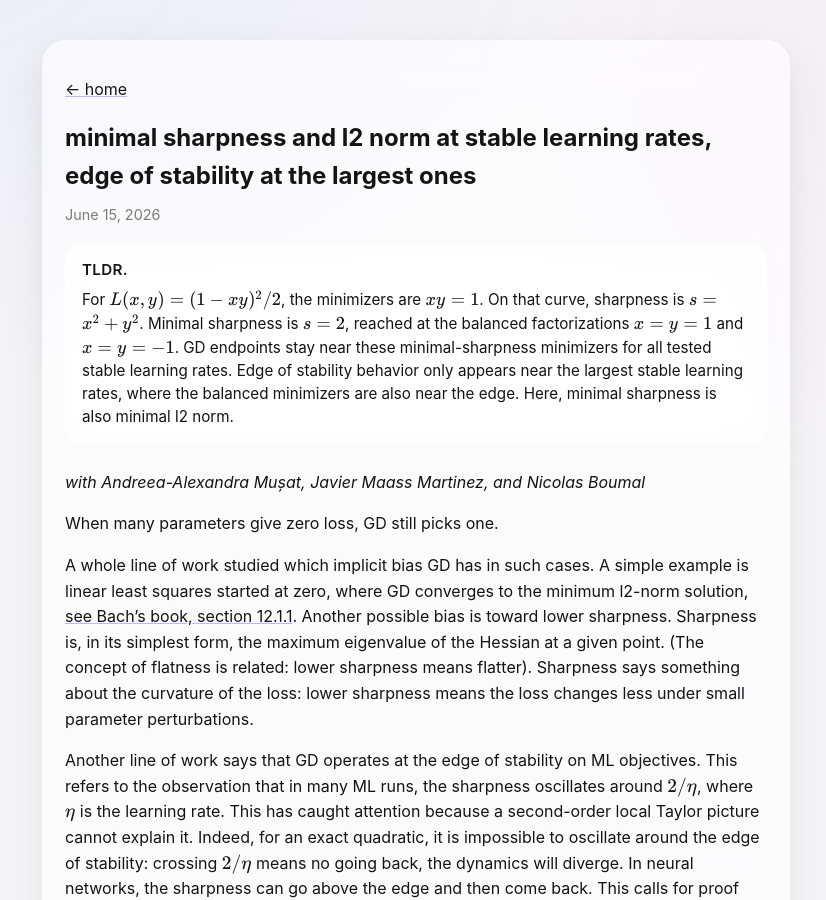
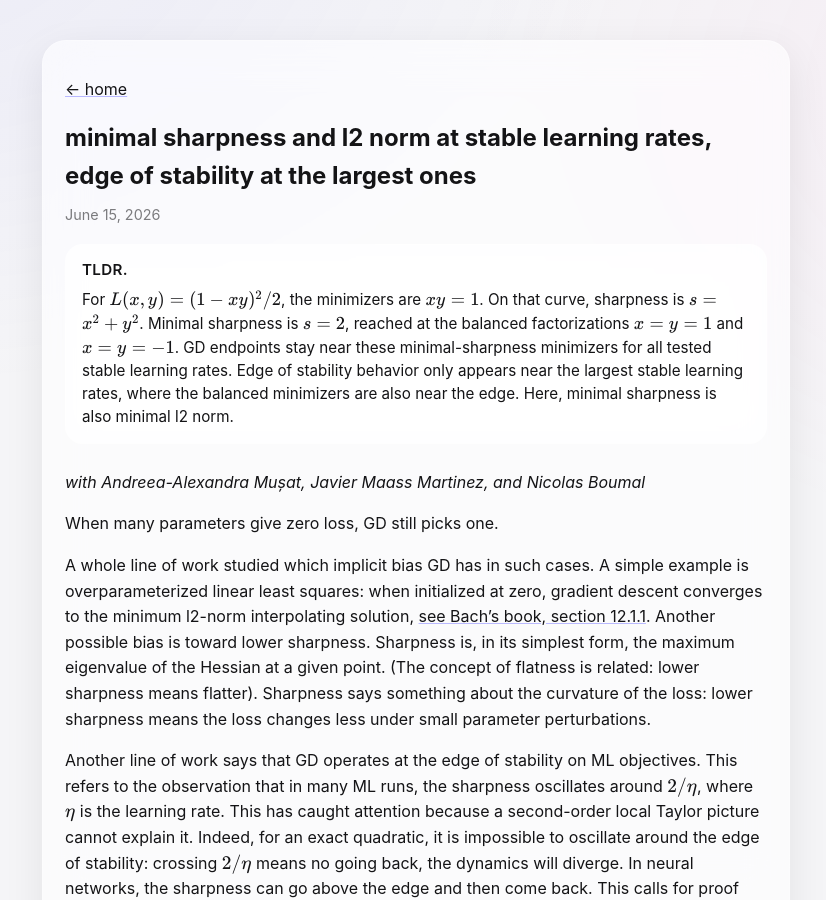
Before and after one commit to dimension-one/dimension-one.github.io, a Jekyll site: the page built from _posts/2026-06-15-post-5.md, in a window 1280 px wide and 900 px high. Shown: the whole window, without its empty margins (224-1050 px from the left). Built offline with Jekyll 4.4.1, drawn with Linux system fonts in a browser that asks for light colours; a script that is not in the unit is left out.

Commit message:
Update 2026-06-15-post-5.md

```diff
--- a/_posts/2026-06-15-post-5.md
+++ b/_posts/2026-06-15-post-5.md
@@ -23,7 +23,7 @@ _with Andreea-Alexandra Mușat, Javier Maass Martinez, and Nicolas Boumal_
 When many parameters give zero loss, GD still picks one.
 
 A whole line of work studied which implicit bias GD has in such cases.
-A simple example is linear least squares started at zero, where GD converges to the minimum l2-norm solution, [see Bach's book, section 12.1.1](https://www.di.ens.fr/~fbach/ltfp_book.pdf).
+A simple example is overparameterized linear least squares: when initialized at zero, gradient descent converges to the minimum l2-norm interpolating solution, [see Bach's book, section 12.1.1](https://www.di.ens.fr/~fbach/ltfp_book.pdf).
 Another possible bias is toward lower sharpness.
 Sharpness is, in its simplest form, the maximum eigenvalue of the Hessian at a given point.
 (The concept of flatness is related: lower sharpness means flatter).
```
